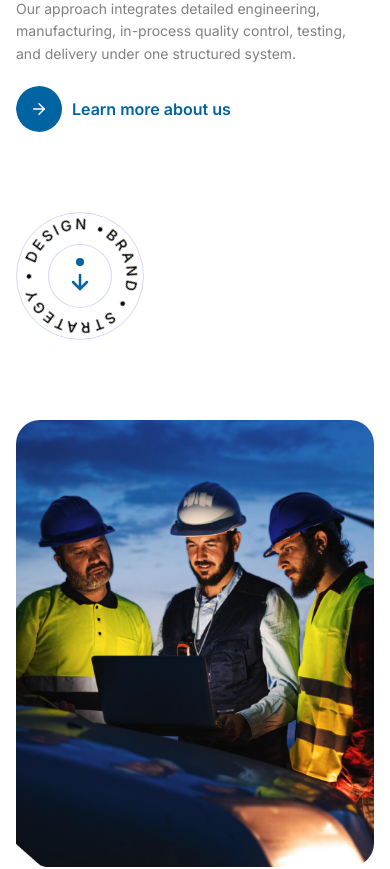
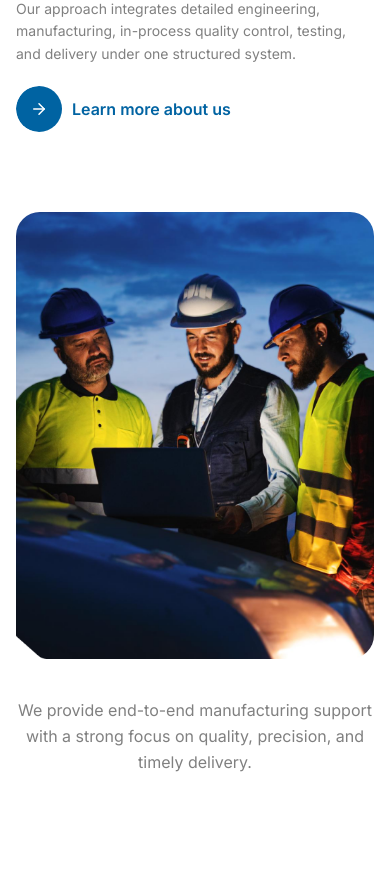
Before and after one commit to akshay-invennico/joule-engineering, a Next.js app: page / in a window 390 px wide. Shown: the part 1180-2049 px from the top of the page. Built offline with nearby package versions, Linux system fonts and the light colour scheme.

Commit message:
feat: updated the css

```diff
--- a/src/components/shared/Cta/CtaSection.tsx
+++ b/src/components/shared/Cta/CtaSection.tsx
@@ -4,7 +4,7 @@ import React from 'react';
 import Image from 'next/image';
 import { ArrowRight } from 'lucide-react';
 import SubHeading from '../subheading/SubHeading';
-import ctaBg from '../../../../public/assets/cta-bg.png'
+import ctaBg from '../../../../public/assets/cta-bg.png';
 
 const CtaSection = () => {
   return (
@@ -12,11 +12,19 @@ const CtaSection = () => {
       <div className="container mx-auto px-4 lg:pl-8 relative z-10">
         <div className="flex flex-col lg:flex-row items-center justify-between">
           <div className="w-full lg:w-1/2 text-white mb-10 lg:mb-0">
-            <SubHeading text="Building Your Vision" className='mb-3' color='white' />
+            <SubHeading
+              text="Building Your Vision"
+              className="mb-3"
+              color="white"
+            />
             <h2 className="text-4xl md:text-5xl lg:text-[44px] font-bold mb-8 leading-tight">
               Let&apos;s Build Dream Something Amazing.
             </h2>
-            <p className='mb-8'>Partner with Joule Engineering Works for quality fabrication solutions backed by engineering expertise and infrastructure strength.</p>
+            <p className="mb-8">
+              Partner with Joule Engineering Works for quality fabrication
+              solutions backed by engineering expertise and infrastructure
+              strength.
+            </p>
 
             <button className="group group-hover:text-[#00AAA5] relative inline-flex items-center justify-center rounded-full transition-all duration-500 h-[46px] overflow-hidden leading-none cursor-pointer">
               {/* Expanding Background */}
@@ -36,7 +44,7 @@ const CtaSection = () => {
             </button>
           </div>
 
-          <div className="w-full lg:w-1/2 relative h-[300px] lg:h-[400px] rounded-2xl overflow-hidden opacity-20 mix-blend-overlay">
+          <div className="w-full lg:w-1/2 relative md:h-[300px] lg:h-[400px]  rounded-2xl overflow-hidden opacity-20 mix-blend-overlay">
             <Image
               src={ctaBg}
               alt="Industrial Background Pattern"
--- a/src/components/shared/blogs/Blogs.tsx
+++ b/src/components/shared/blogs/Blogs.tsx
@@ -10,7 +10,7 @@ const Blogs = () => {
   return (
     <section className="py-20 bg-white">
       <div className="container mx-auto px-4 lg:px-8">
-        <div className="flex flex-col md:flex-row justify-between items-end mb-10 gap-6">
+        <div className="flex flex-col md:flex-row justify-between md:items-end mb-10 gap-6">
           <div className="max-w-xl">
             <SubHeading text="Our Blog & Article" className='mb-3' color='#00AAA5' />
             <h2 className="text-4xl md:text-[36px] font-bold text-primary">
--- a/src/components/shared/capabilities/Card.tsx
+++ b/src/components/shared/capabilities/Card.tsx
@@ -40,7 +40,7 @@ const Card: React.FC<CardProps> = ({
           </h3>
           <ul className="grid grid-cols-1 md:grid-cols-2 gap-x-4 gap-y-5">
             {listItems.map((item, index) => (
-              <li key={index} className="flex items-start font-bold text-[#808080]">
+              <li key={index} className="flex items-start font-semibold text-[#808080]">
                 <span className="mr-2 mt-1.5 w-2 h-2 min-w-[8px] rounded-full bg-[#00A99D]"></span>
                 <span>{item}</span>
               </li>
--- a/src/components/shared/manufacturing/Manufacturing.tsx
+++ b/src/components/shared/manufacturing/Manufacturing.tsx
@@ -62,15 +62,15 @@ const Manufacturing = () => {
                 className="mb-3"
                 color="#00AAA5"
               />
-              <h2 className="text-primary text-3xl md:text-4xl lg:text-[36px] font-bold leading-tight mb-5 text-center md:text-left">
+              <h2 className="text-primary text-3xl md:text-4xl lg:text-[36px] font-bold leading-tight mb-5 md:text-left">
                 Manufacturing Strength & Infrastructure
               </h2>
-              <p className="text-[#808080] text-sm md:text-base leading-relaxed max-w-2xl text-center md:text-left">
+              <p className="text-[#808080] text-sm md:text-base leading-relaxed max-w-2xl md:text-left">
              Our manufacturing unit is set up for heavy fabrication with handling systems, welding capability, and the space needed to build large equipment safely and accurately.
               </p>
             </div>
 
-            <div className="flex justify-center md:justify-end shrink-0 mb-2 md:mb-0">
+            <div className="flex md:justify-end shrink-0 mb-2 md:mb-0">
               <Link
                 href="/infrastructure"
                 aria-label="View Infrastructure"
--- a/src/components/shared/story/Story.tsx
+++ b/src/components/shared/story/Story.tsx
@@ -75,8 +75,8 @@ const Story = () => {
               </span>
             </Link>
 
-            <div className="mt-20">
-              <div className="relative w-32 h-32 md:w-40 md:h-40 flex items-center justify-center border rounded-full border-[#233AFF33]">
+            <div className="md:mt-20">
+              <div className="relative w-32 h-32 hidden md:w-40 md:h-40 md:flex items-center justify-center border rounded-full border-[#233AFF33]">
                 <div className="absolute inset-0 animate-spin-slow">
                   <svg viewBox="0 0 100 100" className="w-full h-full">
                     <defs>
```
